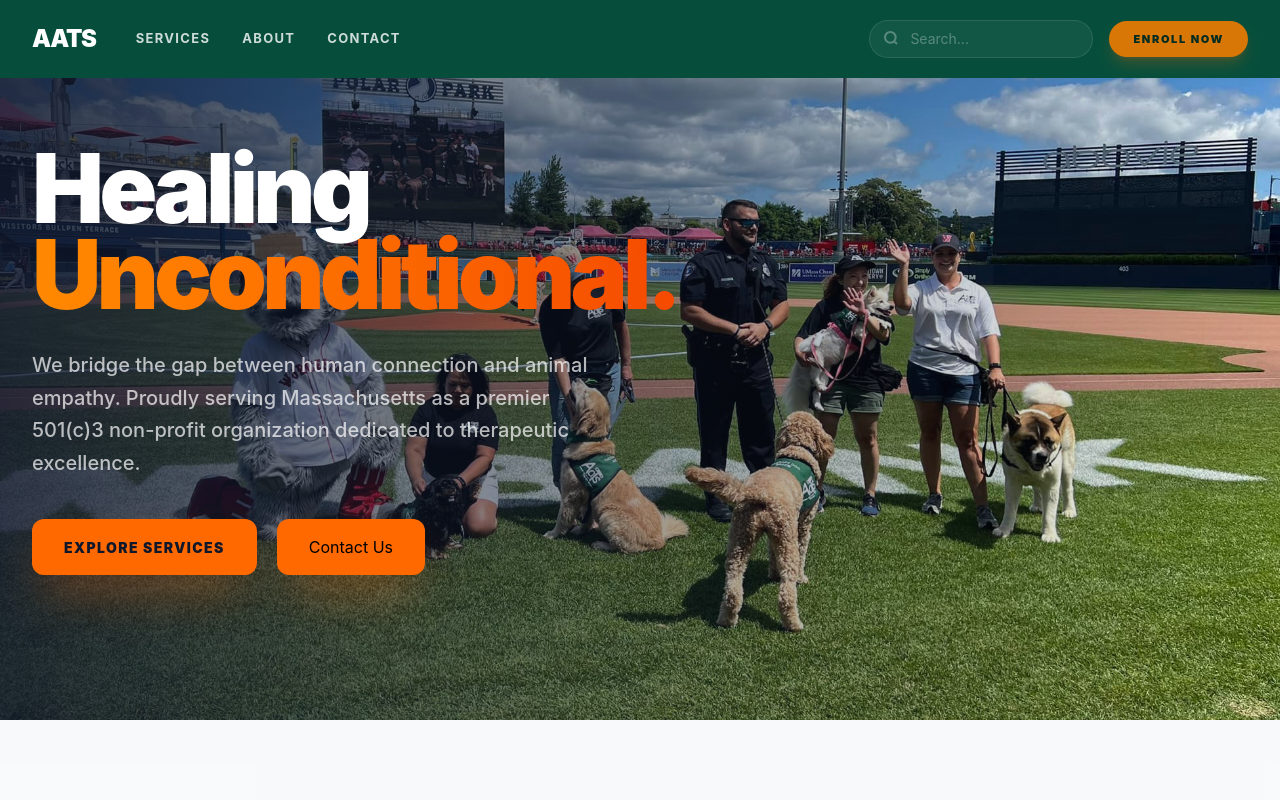
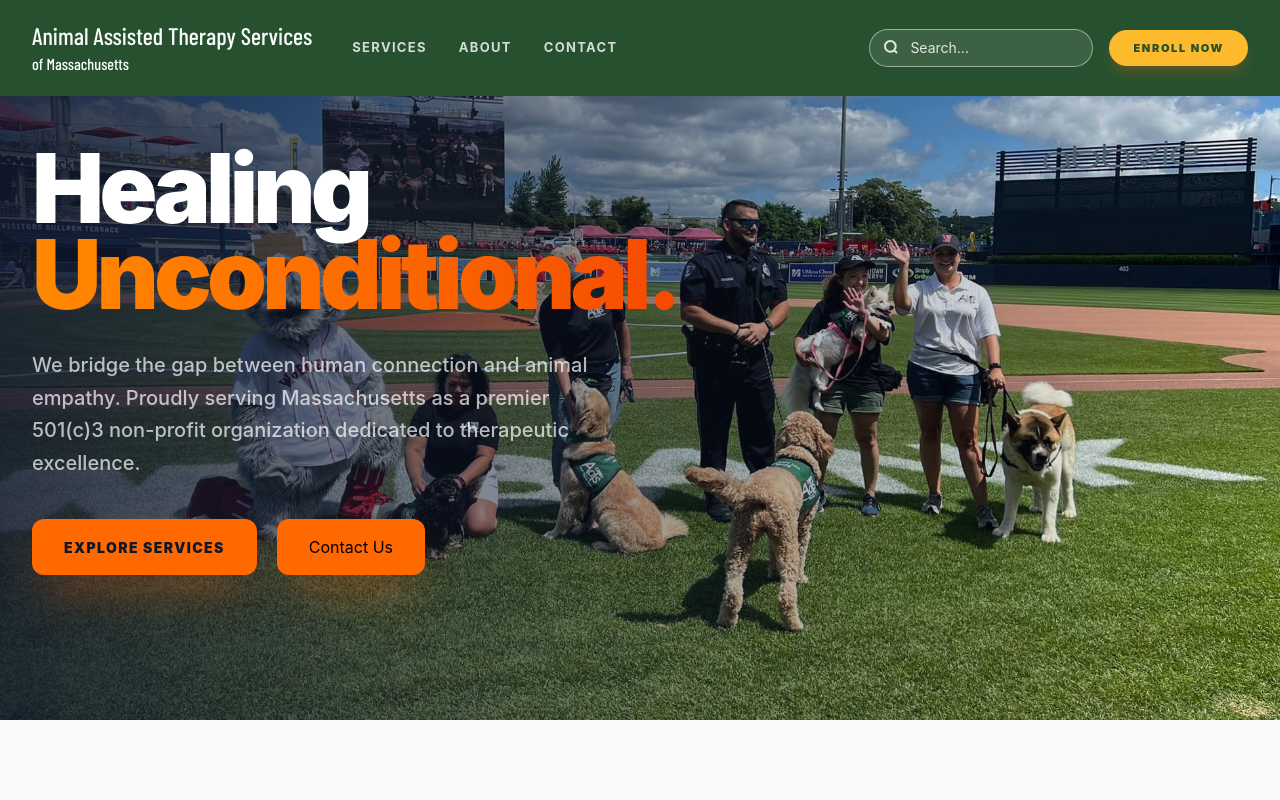
Before and after one commit to jeffhow/aatsma, an Astro site: page / in a window 1280 px wide. Shown: the top 800 px of the page. Built offline with nearby package versions, Linux system fonts and the light colour scheme; Astro itself is replaced by a stand-in of ours; a web font is replaced by a local one.

Commit message:
design work

```diff
--- a/src/components/Header.astro
+++ b/src/components/Header.astro
@@ -10,18 +10,21 @@ const currentPath = pathname.slice(1); // removes the leading "/"
   <header
     @scroll.window="updateScroll()"
     :class="headerClasses()"
-    class="fixed top-0 left-0 w-full z-50 transition-transform duration-300 bg-primary"
+    class="fixed top-0 left-0 w-full z-50 transition-transform duration-300 bg-primary-dark"
   >
     <div
       class="max-w-7xl mx-auto px-6 py-5 lg:px-8 flex items-center justify-between"
     >
       <!-- Logo / home link -->
-      <a href="/" class="shrink-0 group">
-        <span
-          class="text-2xl font-black tracking-tighter text-white uppercase group-hover:text-primary-accent transition-colors"
-        >
-          AATS
-        </span>
+      <a
+        href="/"
+      >
+        <h1 class="shrink-0 group text-surface flex flex-col items-start font-header">
+          <span class="text-2xl group-hover:text-accent transition-colors">
+            Animal Assisted Therapy Services
+          </span>
+          <span class="group-hover:text-primary-light">of Massachusetts</span>
+        </h1>
       </a>
 
       <!-- Desktop navigation menu -->
@@ -61,12 +64,12 @@ const currentPath = pathname.slice(1); // removes the leading "/"
             type="text"
             name="s"
             placeholder="Search..."
-            class="bg-white/5 border border-white/10 text-white text-sm rounded-full py-2 px-5 pl-10 w-40 lg:w-56 focus:w-72 focus:bg-white focus:text-primary-dark focus:outline-none transition-all duration-500 placeholder:text-white/30"
+            class="bg-surface/10 border border-surface/50 text-surface text-sm rounded-full py-2 px-5 pl-10 w-40 lg:w-56 focus:w-72 focus:bg-white focus:text-primary-dark focus:outline-none transition-all duration-500 placeholder:text-white/85"
           />
 
           <!-- Search icon -->
           <svg
-            class="w-4 h-4 absolute left-3.5 top-2.5 text-white/30 group-focus-within:text-primary-dark transition-colors"
+            class="w-4 h-4 absolute left-3.5 top-2.5 text-white/85 group-focus-within:text-primary-dark transition-colors"
             fill="none"
             stroke="currentColor"
             stroke-width="3"
@@ -80,7 +83,7 @@ const currentPath = pathname.slice(1); // removes the leading "/"
         <!-- CTA button -->
         <a
           href="/courses"
-          class="hidden sm:block bg-accent hover:bg-orange-500 text-primary-dark text-[11px] font-black uppercase tracking-[0.15em] px-6 py-2.5 rounded-full transition-all active:scale-95 shadow-lg shadow-orange-500/20"
+          class="hidden sm:block bg-accent hover:bg-surface text-primary-dark transition-colors text-[11px] font-black uppercase tracking-[0.15em] px-6 py-2.5 rounded-full transition-all active:scale-95 shadow-lg shadow-orange-500/20"
         >
           Enroll Now
         </a>
@@ -128,14 +131,15 @@ const currentPath = pathname.slice(1); // removes the leading "/"
         x-transition:leave-end="translate-x-full"
       >
         <!-- Mobile menu header -->
-        <div class="flex justify-between items-center mb-10">
-          <span class="text-white font-black tracking-tighter text-xl uppercase"
+        <button
+          class="flex justify-between items-center font-bold mb-10"
+          @click="mobileMenu = false"
+        >
+          <span
+            class="text-surface/80 hover:text-surface transition-colors tracking-tighter text-xl uppercase"
             >Menu</span
           >
-          <button
-            @click="mobileMenu = false"
-            class="text-white/50 hover:text-white"
-          >
+          <span class="text-surface/80 hover:text-surface transition-colors">
             <svg
               class="w-6 h-6"
               fill="none"
@@ -148,12 +152,12 @@ const currentPath = pathname.slice(1); // removes the leading "/"
                 stroke-width="2"
                 d="M6 18L18 6M6 6l12 12"></path>
             </svg>
-          </button>
-        </div>
+          </span>
+        </button>
 
         <!-- Mobile navigation links -->
         <nav class="flex-1">
-          <ul class="flex flex-col space-y-6 text-xl font-bold text-white">
+          <ul class="flex flex-col space-y-6 text-xl font-bold text-surface">
             <li
               class={currentPath === ""
                 ? "nav-link-item current-menu-item"
@@ -173,7 +177,7 @@ const currentPath = pathname.slice(1); // removes the leading "/"
                 ? "nav-link-item current-menu-item ms-5"
                 : "nav-link-item ms-2"}
             >
-            <a href="#">Dog Training Classes</a>
+              <a href="#">Dog Training Classes</a>
             </li>
             <li
               class={currentPath === "/about"
@@ -196,7 +200,7 @@ const currentPath = pathname.slice(1); // removes the leading "/"
         <div class="mt-10 pt-6 border-t border-white/10">
           <a
             href="/courses"
-            class="block w-full text-center bg-accent text-primary-dark font-black py-4 rounded-xl uppercase tracking-widest text-sm"
+            class="block w-full text-center bg-accent hover:bg-accent-hover text-primary-dark font-black py-4 rounded-xl uppercase tracking-widest text-sm"
           >
             Enroll Now
           </a>
@@ -235,7 +239,7 @@ const currentPath = pathname.slice(1); // removes the leading "/"
         return {
           "translate-y-0": !this.scrollingDown,
           "-translate-y-full": this.scrollingDown,
-          "bg-primary-dark/50 shadow-md": !this.atTop,
+          "bg-primary-dark/90 shadow-md": !this.atTop,
           "bg-primary": this.atTop,
         };
       },
--- a/src/styles/global.css
+++ b/src/styles/global.css
@@ -1,24 +1,27 @@
-@import url('https://fonts.googleapis.com/css2?family=Plus+Jakarta+Sans:ital,wght@0,200..800;1,200..800&family=Slackey&display=swap');
+@import url('https://fonts.googleapis.com/css2?family=Barlow+Condensed:ital,wght@0,100;0,300;0,500;1,100;1,300;1,500&display=swap');
 @import "tailwindcss";
 
 /* custom tailwind styles */
 @theme {
-  --font-brand: "Plus Jakarta Sans", sans-serif;
+  --font-header: "Barlow Condensed", ui-sans-serif, system-ui, sans-serif;
 
-  /* New theme to test*/
-  --color-primary: #064e3b;
-  --color-primary-light: #065f46;
-  --color-primary-dark: #022c22;
+  /* New theme https://codepen.io/editor/jeffhowcodes/pen/019d4e21-8ef1-77eb-8f8e-6708899a9cec/715ee23d0da95eefb8358a67a6222ca7 */
+  --color-primary: #367241;
+  --color-primary-light: #74a97d;
+  --color-primary-dark: #26502e;
 
   /* Secondary: Muted Slate to balance the green */
   --color-secondary: #334155;
 
   /* Accent: Harvest Gold (Perfect for buttons/links) */
-  --color-accent: #d97706;
-  --color-accent-hover: #b45309;
+  --color-accent: #fdba2c;
+  --color-accent-hover: #de9702;
 
   /* Neutrals: Clean and professional */
   --color-surface: #f8fafc;    /* Light grayish-blue tint */
   --color-ink: #0f172a;        /* Deep navy-black for text */
   --color-muted: #64748b;
+
+  /* Overriding the default transition duration */
+  --default-transition-duration: 0.3s;
 }
```
Also changed, not shown: src/assets/aatsma-new-logo.jpg (added), 1 other file.
